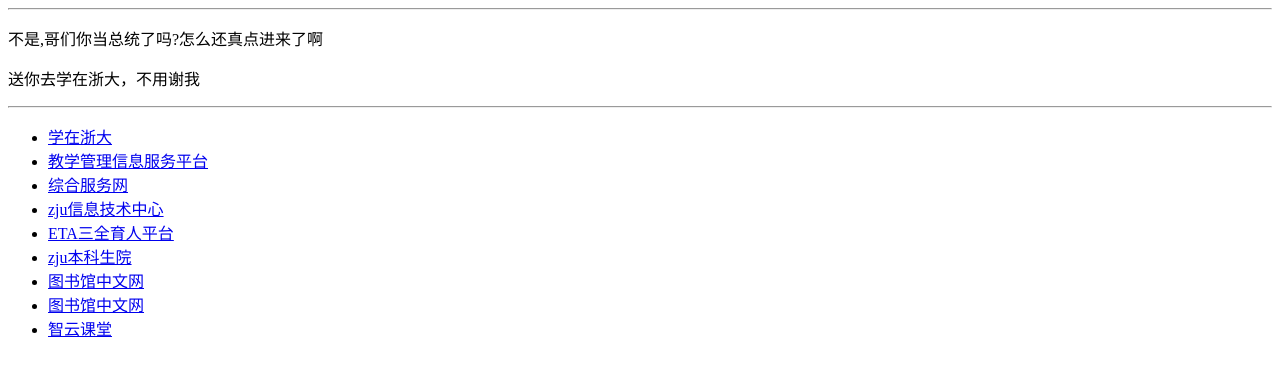
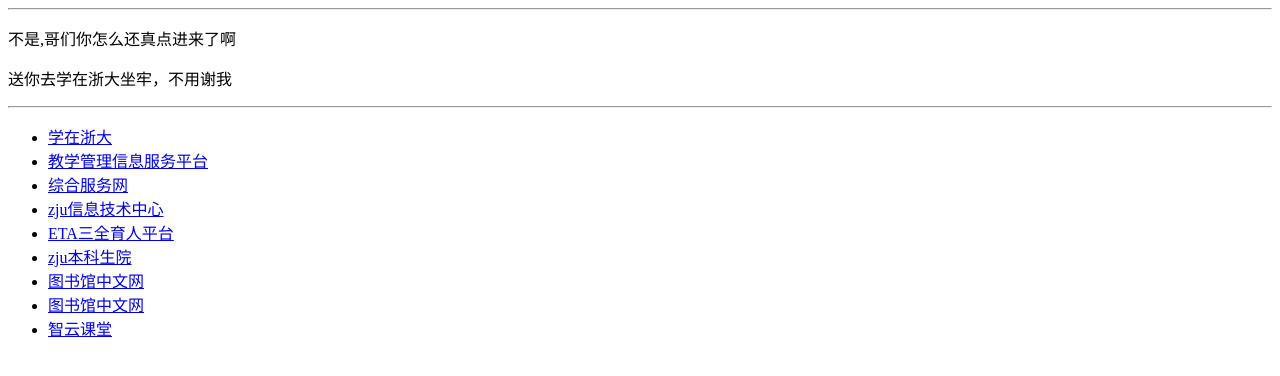
Before and after one commit to xcdcyq/my-website.github.io, a plain HTML site: page index.html in a window 1280 px wide. Drawn offline with Linux system fonts and the light colour scheme.

Commit message:
Update index.html

```diff
--- a/index.html
+++ b/index.html
@@ -2,8 +2,8 @@
 <html lang="en">
 <body>
     <hr>
-    <p>不是,哥们你当总统了吗?怎么还真点进来了啊</p>
-    <p>送你去学在浙大，不用谢我</p>
+    <p>不是,哥们你怎么还真点进来了啊</p>
+    <p>送你去学在浙大坐牢，不用谢我</p>
     <hr>
     <ul>
         <li><a href="https://course.zju.edu.cn/">学在浙大</a></li>
```
